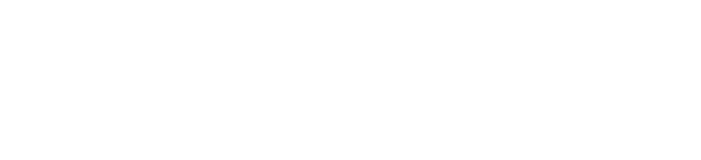
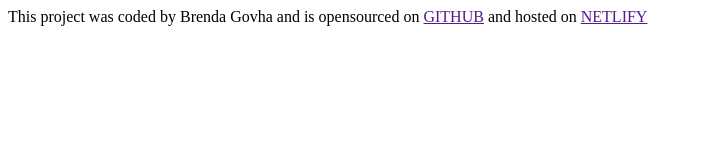
Before and after one commit to bgovha/poem-generator, a plain HTML site: page index.html in a window 1280 px wide. Shown: the whole page, without its empty margins (0-701 px from the left). Drawn offline with Linux system fonts and the light colour scheme.

Commit message:
added github and netlify link

```diff
--- a/index.html
+++ b/index.html
@@ -8,5 +8,8 @@
 </head>
 <body>
     <script src="index.js"></script>
+    <footer>
+    This project was coded by Brenda Govha and is opensourced on <a href="">GITHUB</a> and hosted on <a href="">NETLIFY</a>
+    </footer>
 </body>
 </html>
```
